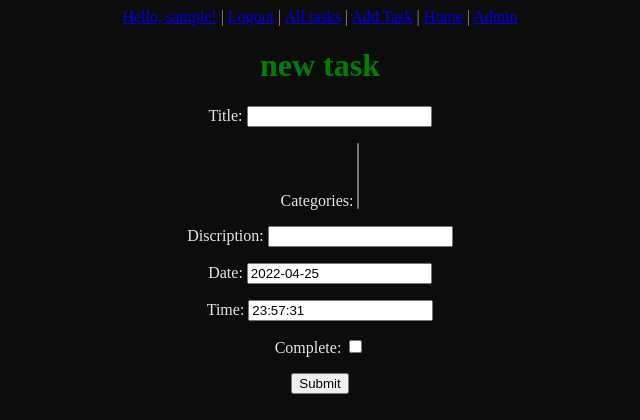
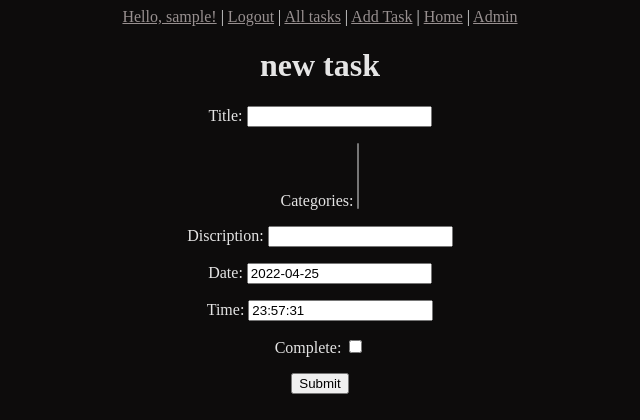
Before and after one commit to nununuam/Tsks, a Django app: page /tasks/new/ in a window 1280 px wide. Shown: the top 420 px of the page, without its empty margins (320-960 px from the left). Run offline with Django 4.2, Linux system fonts and the light colour scheme; the visitor is signed in with stand-in values (Sample User, id 1); data that the repository does not hold is empty.

Commit message:
added some css

```diff
--- a/main_app/static/styles/styles.css
+++ b/main_app/static/styles/styles.css
@@ -1,5 +1,5 @@
 h1 {
-    color: green;
+    color: #E5E5E5;
 }
 
 body {
@@ -7,6 +7,6 @@ body {
     text-align: center;
     color: #E5E5E5;
 }
-.navigation{
+nav a {
     color:#989090;
 }
```
